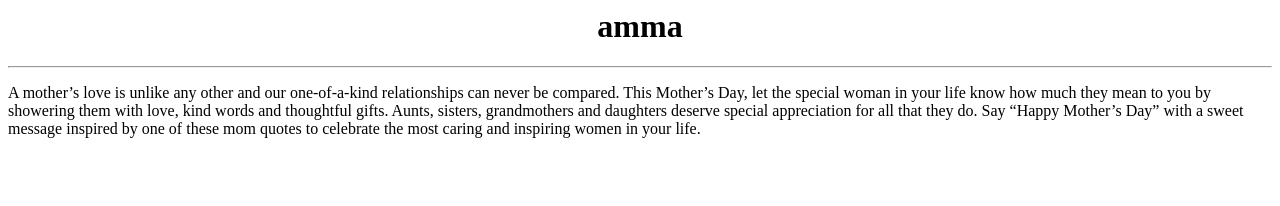
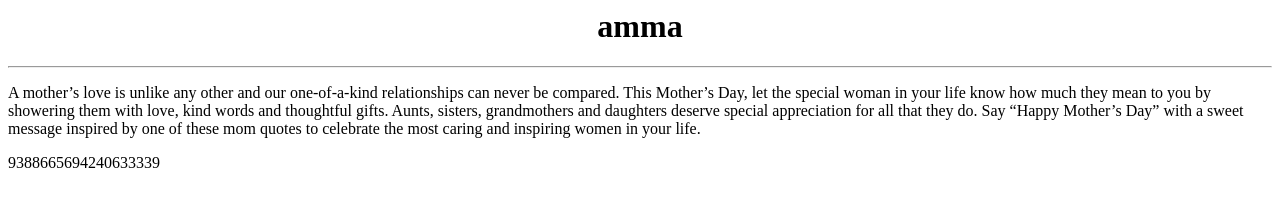
Before and after one commit to LochanaHub/final, a plain HTML site: page index.html in a window 1280 px wide. Drawn offline with Linux system fonts and the light colour scheme.

Commit message:
modified

```diff
--- a/index.html
+++ b/index.html
@@ -3,3 +3,4 @@
   </center>
   <hr>
 <p>A mother’s love is unlike any other and our one-of-a-kind relationships can never be compared. This Mother’s Day, let the special woman in your life know how much they mean to you by showering them with love, kind words and thoughtful gifts. Aunts, sisters, grandmothers and daughters deserve special appreciation for all that they do. Say “Happy Mother’s Day” with a sweet message inspired by one of these mom quotes to celebrate the most caring and inspiring women in your life.</p>
+<p>9388665694240633339</p>
```
